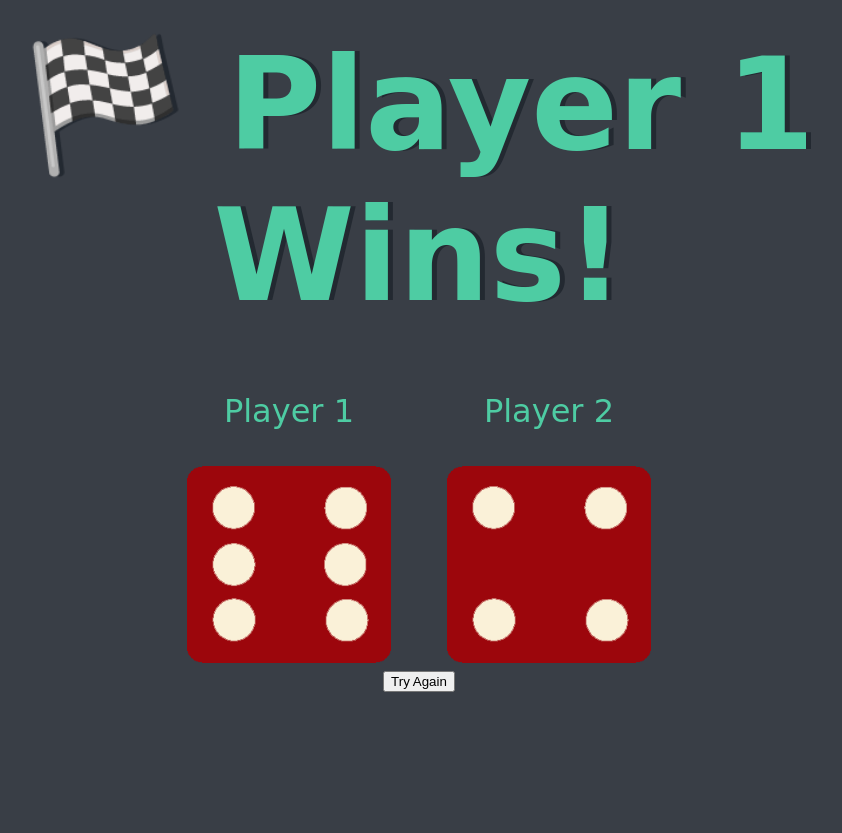
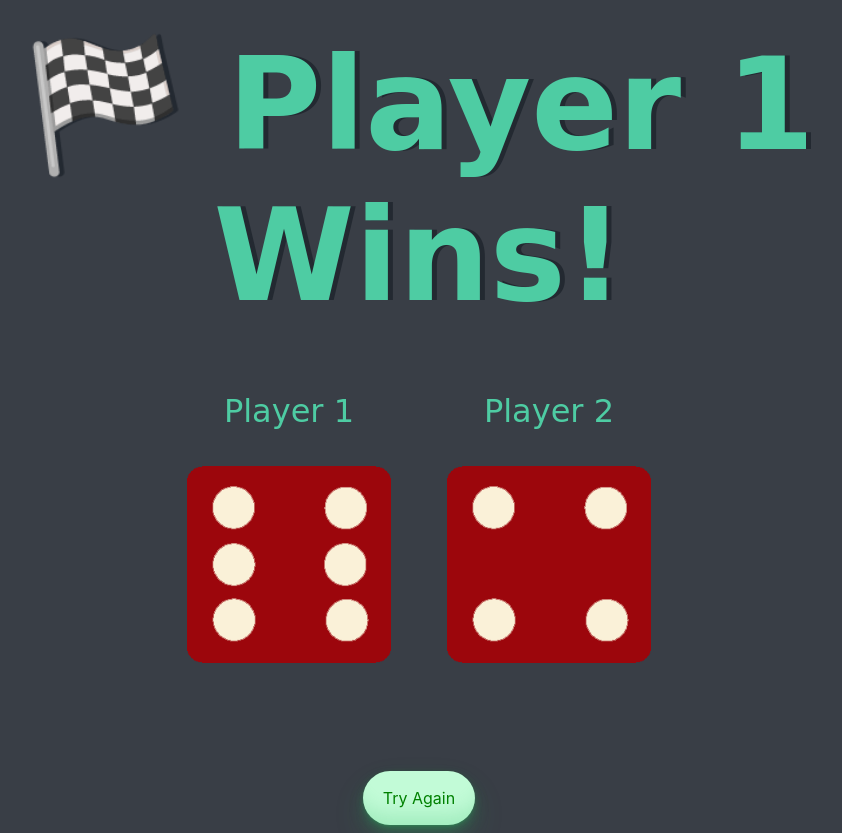
Before and after one commit to Anushan16/DiceGame, a plain HTML site: page index.html in a window 1280 px wide. Shown: the whole page, without its empty margins (221-1063 px from the left). Before the commit the page ends 800 px from the top, so only its background shows below. Drawn offline with Linux system fonts and the light colour scheme.

Commit message:
Updated styling for reset button

```diff
--- a/index.html
+++ b/index.html
@@ -21,7 +21,7 @@
       </div>
 
       <div>
-        <button id = "resetButton" onclick="buttonClick()"> Try Again </button>
+        <button class = "buttonR" role="button" onclick="buttonClick()"> Try Again </button>
       </div>
 
     </div>
--- a/style.css
+++ b/style.css
@@ -9,6 +9,8 @@
   display: inline-block;
 
 }
+
+
 
 body {
   background-color: #393E46;
@@ -39,3 +41,30 @@ footer {
   font-family: 'Indie Flower', cursive;
 
 }
+
+
+
+.buttonR {
+  background-color: #c2fbd7;
+  border-radius: 100px;
+  box-shadow: rgba(44, 187, 99, .2) 0 -25px 18px -14px inset,rgba(44, 187, 99, .15) 0 1px 2px,rgba(44, 187, 99, .15) 0 2px 4px,rgba(44, 187, 99, .15) 0 4px 8px,rgba(44, 187, 99, .15) 0 8px 16px,rgba(44, 187, 99, .15) 0 16px 32px;
+  color: green;
+  cursor: pointer;
+  display: inline-block;
+  font-family: CerebriSans-Regular,-apple-system,system-ui,Roboto,sans-serif;
+  padding: 17px 20px;
+  text-align: center;
+  text-decoration: none;
+  transition: all 250ms;
+  border: 0;
+  font-size: 16px;
+  user-select: none;
+  -webkit-user-select: none;
+  touch-action: manipulation;
+  margin-top: 100px
+}
+
+.buttonR:hover {
+  box-shadow: rgba(44,187,99,.35) 0 -25px 18px -14px inset,rgba(44,187,99,.25) 0 1px 2px,rgba(44,187,99,.25) 0 2px 4px,rgba(44,187,99,.25) 0 4px 8px,rgba(44,187,99,.25) 0 8px 16px,rgba(44,187,99,.25) 0 16px 32px;
+  transform: scale(1.05) rotate(-1deg);
+}
```
